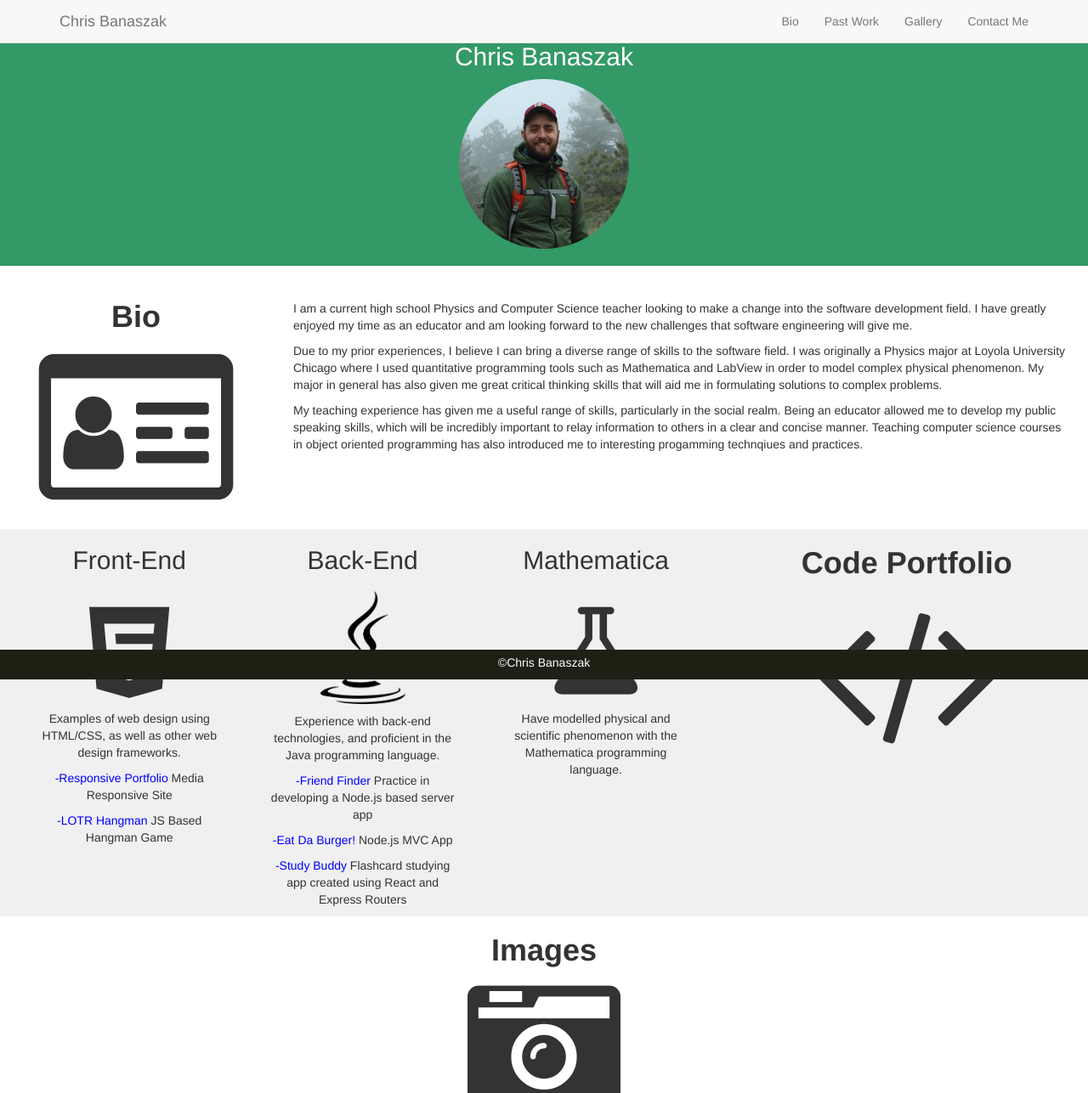
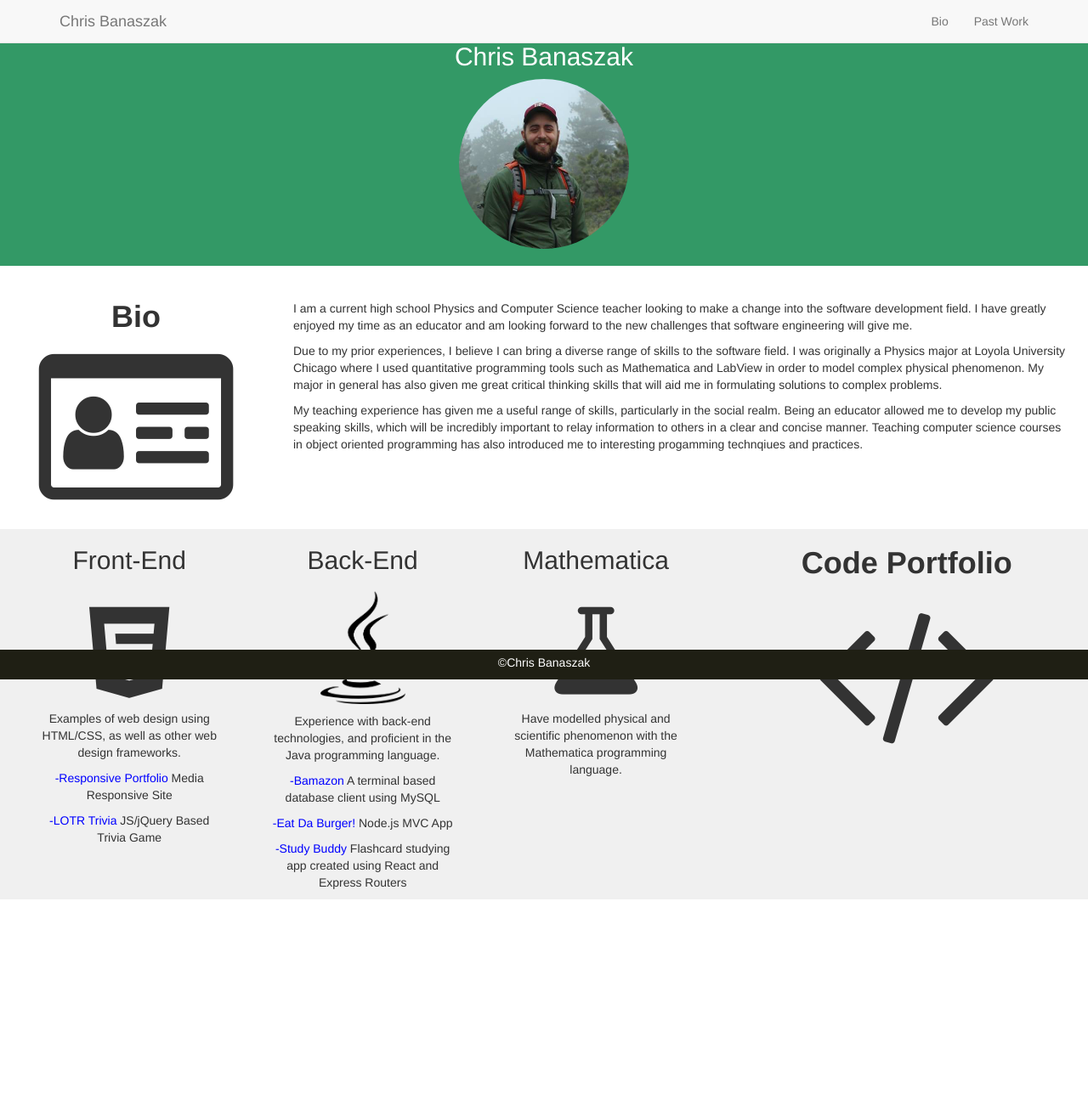
Before and after one commit to cbanaszak133/Bootstrap-Portfolio, a plain HTML site: page index.html in a window 1280 px wide. Shown: the top 1287 px of the page at 85% size. After the commit the page ends 1089 px from the top, so only its background shows below. Drawn offline with nearby package versions, Linux system fonts and the light colour scheme.

Commit message:
added styling

```diff
--- a/index.html
+++ b/index.html
@@ -27,8 +27,8 @@
 			<ul class="nav navbar-nav navbar-right">
 				<li><a href="#bio">Bio</a></li>
 				<li><a href="#portfolio">Past Work</a></li>
-				<li><a href="#pictures">Gallery</a></li>
-				<li><a href="#contact">Contact Me</a></li>
+<!-- 				<li><a href="#pictures">Gallery</a></li>
+				<li><a href="#contact">Contact Me</a></li> -->
 			</ul>
 			</div>
 		</nav>
@@ -85,8 +85,8 @@
 								<p><a href="https://cbanaszak133.github.io/Responsive-Portfolio/Basic-Portfolio/">
 										-Responsive Portfolio</a> Media Responsive Site</p>
 
-								<p><a href="https://cbanaszak133.github.io/hangman/hangman.html">
-										-LOTR Hangman</a> JS Based Hangman Game
+								<p><a href="https://cbanaszak133.github.io/TriviaGame/">
+										-LOTR Trivia</a> JS/jQuery Based Trivia Game
 						</div>
 
 						<div class="col-md-4">
@@ -94,8 +94,8 @@
 							<img src="images/javabw.png" class="java-image">
 							<p>Experience with back-end technologies, and proficient in the Java programming language.
 
-								<p><a href="https://mighty-mountain-90719.herokuapp.com/survey>">-Friend Finder</a>
-								Practice in developing a Node.js based server app </p>
+								<p><a href="https://github.com/cbanaszak133/bamazon">-Bamazon</a>
+								A terminal based database client using MySQL </p>
 
 								<p><a href="https://polar-bastion-52352.herokuapp.com/">-Eat Da Burger!</a> Node.js MVC App</p>
 
@@ -114,7 +114,7 @@
 			</div>
 		</div>
 
-		<!-- Just to practice some picture stuff -->
+<!--
 		<div class="container-fluid" id="pictures">
 			<div class="row center-block">
 				<h1><strong>Images</strong></h1>
@@ -181,7 +181,7 @@
 
 				<button type="button" class="btn btn-success center-block">Submit</button>
 			</div>
-		</div>
+		</div> -->
 
 		<footer class="navbar-fixed-bottom">
 			<div class="footer">
--- a/style.css
+++ b/style.css
@@ -64,6 +64,7 @@
 		background-color:#f0f0f0;
 		text-align:center;
 		font:white;
+		margin-bottom:30px;
 	}
 
 	#bio{
@@ -98,6 +99,7 @@
 	.footer{
 		color:white;
 		padding-top:5px;
+
 	}
 
 	@media screen and (max-width: 768px) {
```
